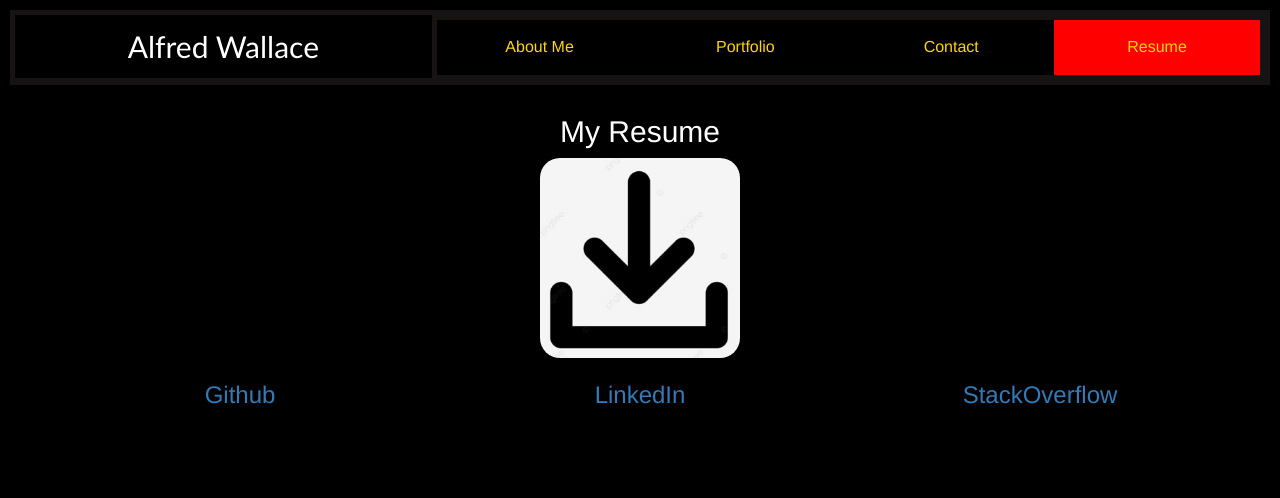
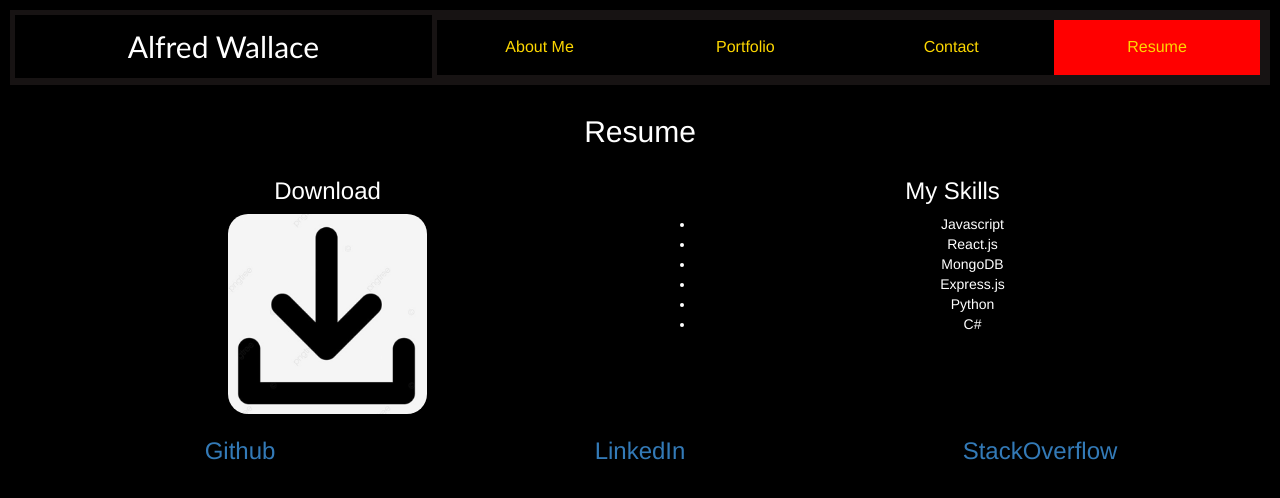
Before and after one commit to alfwall/portfolio-redux, a React (Vite) app: page /resume in a window 1280 px wide. Shown: the top 498 px of the page. Built offline with nearby package versions, Linux system fonts and the light colour scheme.

Commit message:
Added list of skills to resume page

```diff
--- a/src/App/Resume/index.jsx
+++ b/src/App/Resume/index.jsx
@@ -1,16 +1,38 @@
 import Header from "../Header"
 import Footer from "../Footer"
 import "./index.css"
+
+const skills = [
+    "Javascript",
+    "React.js",
+    "MongoDB",
+    "Express.js",
+    "Python",
+    "C#"
+]
 
 function Resume() {
     return (
         <>
             <Header selected="resume" />
             <div id="resume-div" className="col-xs-12">
-                <h2>My Resume</h2>
-                <a href="../../AlfredWallace_SoftwareEngineer.pdf">
-                    <img src="../../download.png" alt="A download symbol" />
-                </a>
+                <div className="row">
+                    <h2 className="col-xs-12">Resume</h2>
+                    <div className="col-xs-12 col-sm-6">
+                        <h3>Download</h3>
+                        <a href="../../AlfredWallace_SoftwareEngineer.pdf">
+                            <img src="../../download.png" alt="A download symbol" />
+                        </a>
+                    </div>
+                    <div className="col-xs-12 col-sm-6">
+                        <h3>My Skills</h3>
+                        <ul>
+                            {skills.map((skill) => (
+                                <li key={skill}>{skill}</li>
+                            ))}
+                        </ul>
+                    </div>
+                </div>
             </div>
             <Footer />
         </>
```
Also changed, not shown: 1 other file (tests, documents, lock files or other folders).
